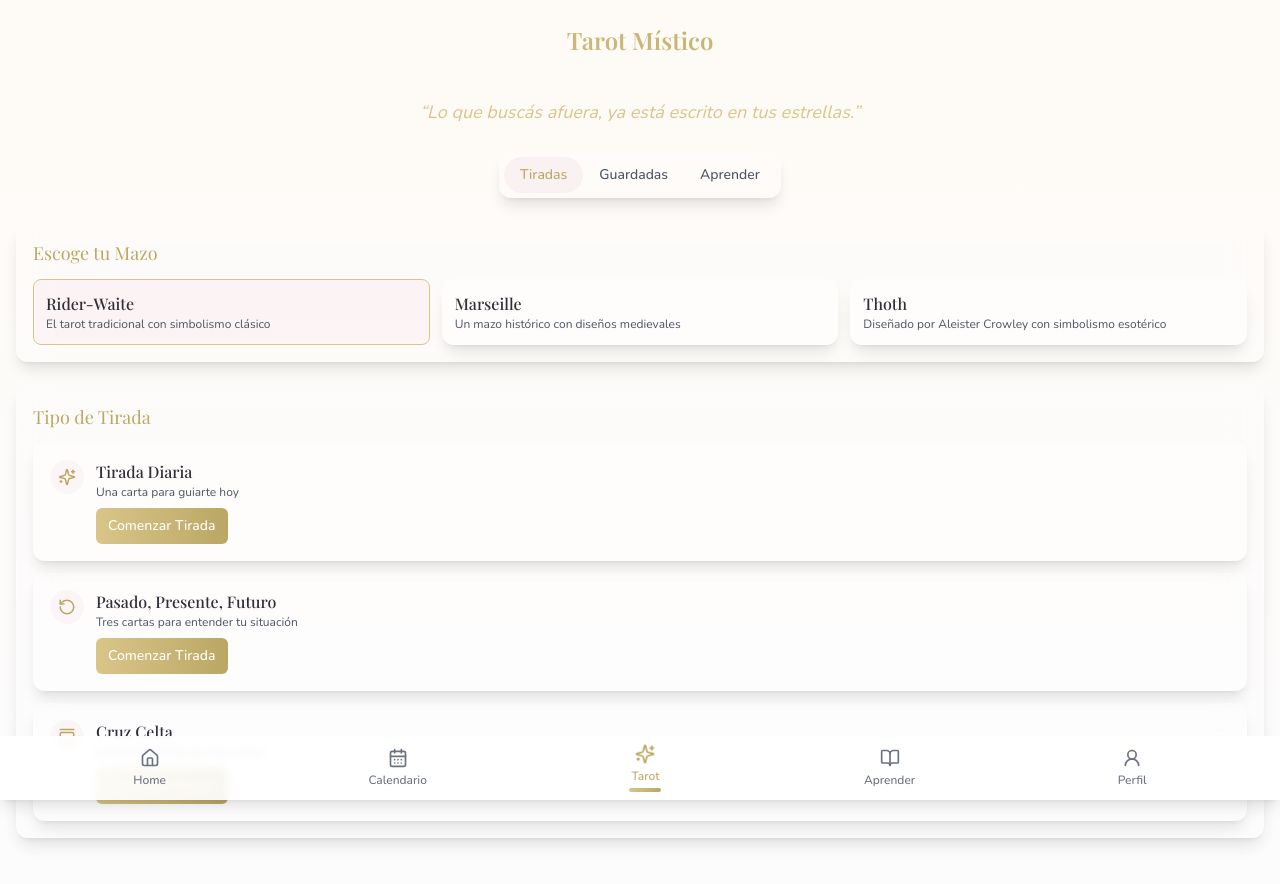
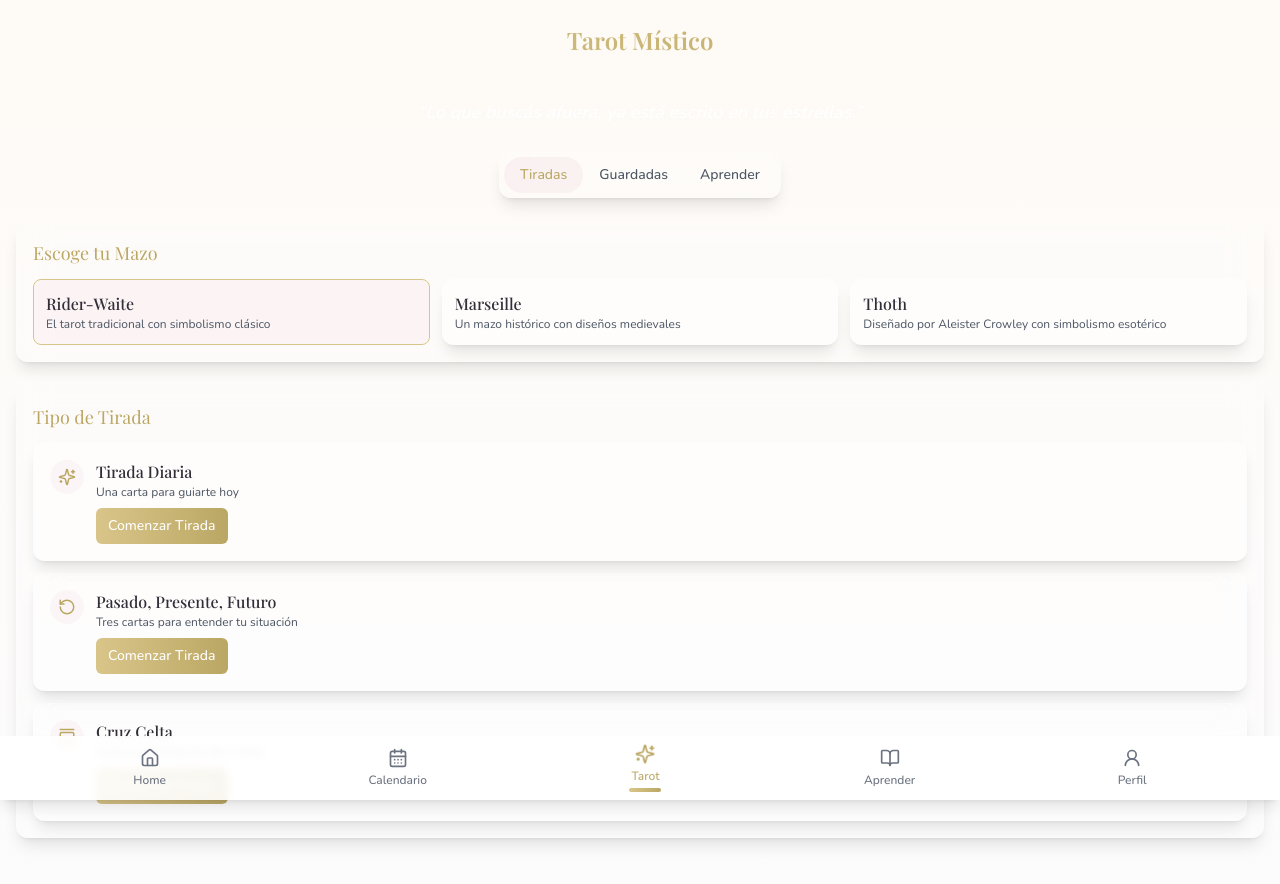
Before and after one commit to Cambalacheth/vero-cosmos-portal, a React (Vite) app: page /tarot in a window 1280 px wide. Shown: the top 884 px of the page. Built offline with nearby package versions, Linux system fonts and the light colour scheme.

Commit message:
Improve landing page text readability
Make the landing page text darker to improve readability.

```diff
--- a/src/components/Quote.tsx
+++ b/src/components/Quote.tsx
@@ -43,7 +43,7 @@ const Quote: React.FC = () => {
   return (
     <div className="relative h-16 sm:h-20 flex items-center justify-center overflow-hidden px-6">
       <p
-        className={`text-center text-sm sm:text-base md:text-lg italic font-nunito text-cosmos-gold
+        className={`text-center text-sm sm:text-base md:text-lg italic font-nunito text-white font-medium
                     transition-all duration-500 ease-in-out
                     ${isChanging ? 'opacity-0 transform -translate-y-4' : 'opacity-100 transform translate-y-0'}`}
       >
```
